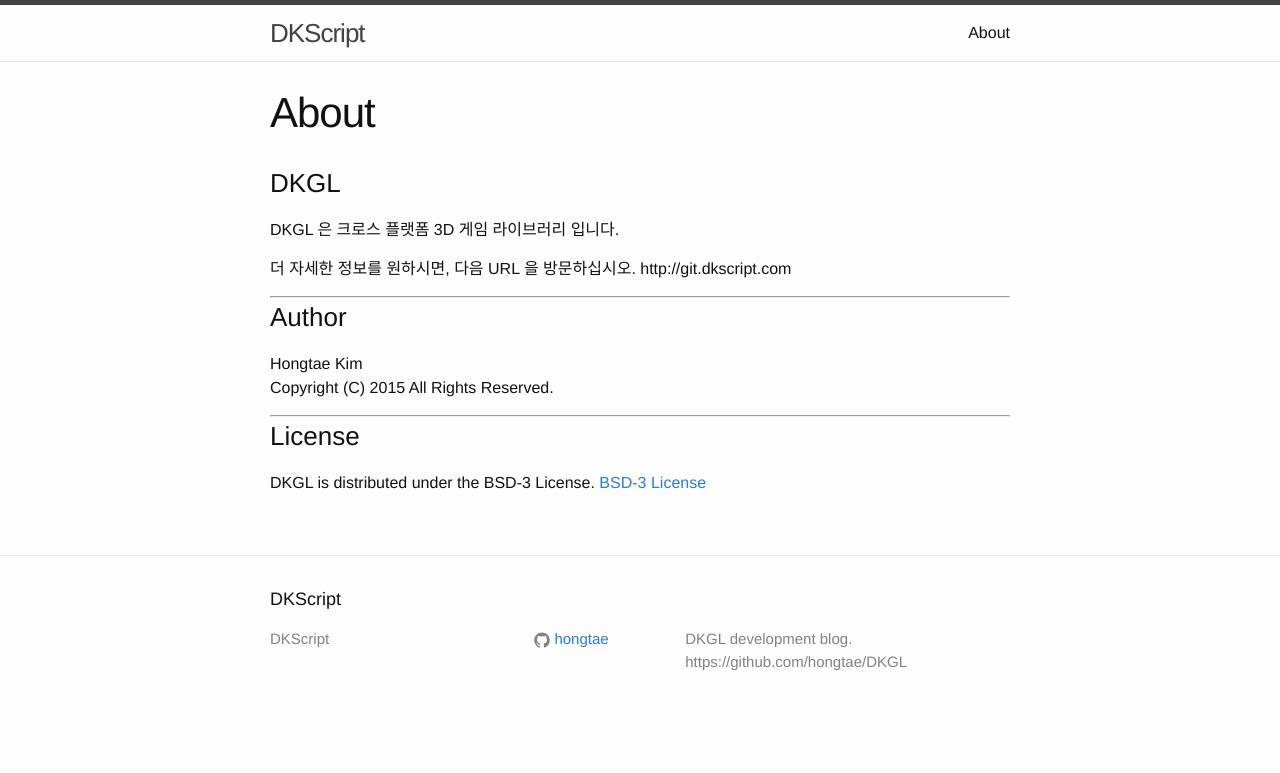
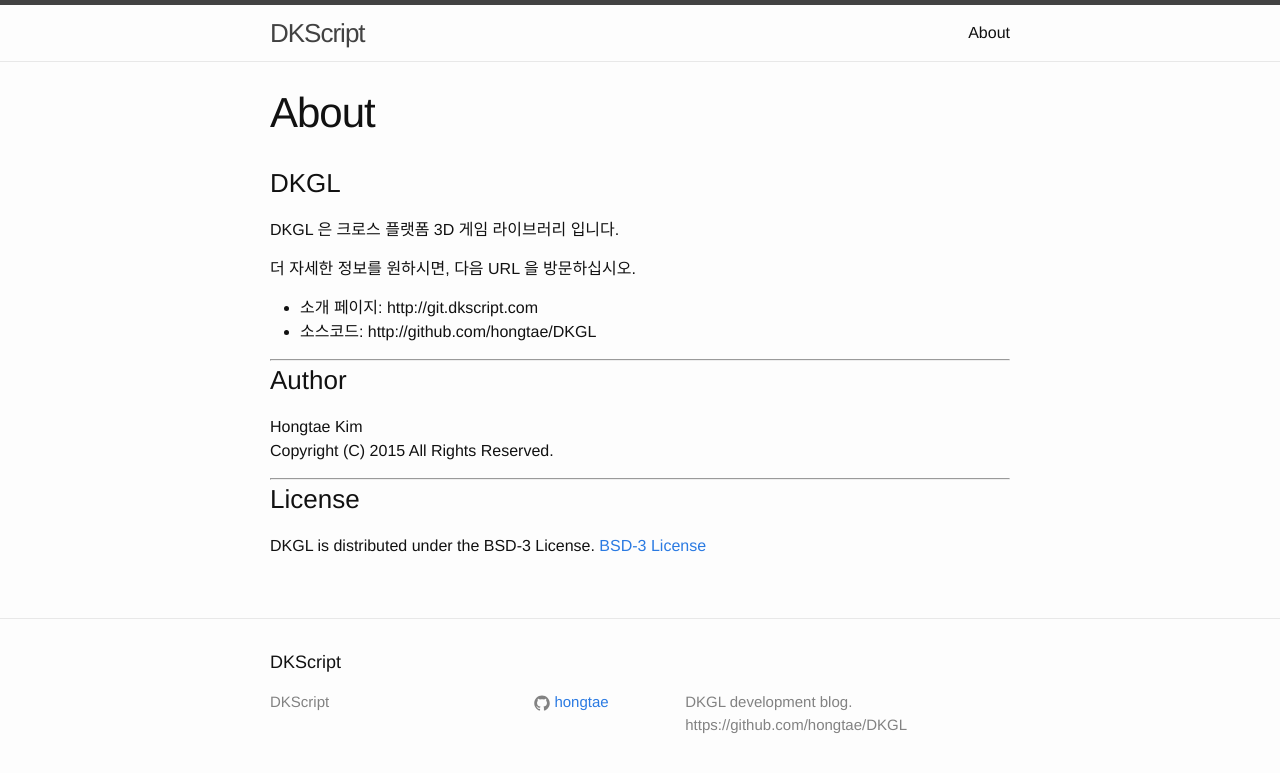
Before and after one commit to DKGL/DKGL.github.io, a Jekyll site: the page built from about.md, in a window 1280 px wide. Shown: the top 773 px of the page. Built offline with Jekyll 4.4.1, drawn with Linux system fonts in a browser that asks for light colours; Markdown is read by kramdown in place of the engine named in the settings.

Commit message:
no message

```diff
--- a/_config.yml
+++ b/_config.yml
@@ -19,3 +19,6 @@ redcarpet:
     - tables
     - no_intra_emphasis
     - autolink
+
+# Site variables
+DKGLrepoUrl: https://github.com/Hongtae/DKGL/tree/develop/
--- a/about.md
+++ b/about.md
@@ -8,7 +8,9 @@ permalink: /about/
 DKGL 은 크로스 플랫폼 3D 게임 라이브러리 입니다.
 
 더 자세한 정보를 원하시면, 다음 URL 을 방문하십시오.
-http://git.dkscript.com
+
+ - 소개 페이지: http://git.dkscript.com
+ - 소스코드: http://github.com/hongtae/DKGL
 
 ---
 ### Author
```
Also changed, not shown: _posts/2015-07-24-start.md (+2 -0 lines).
